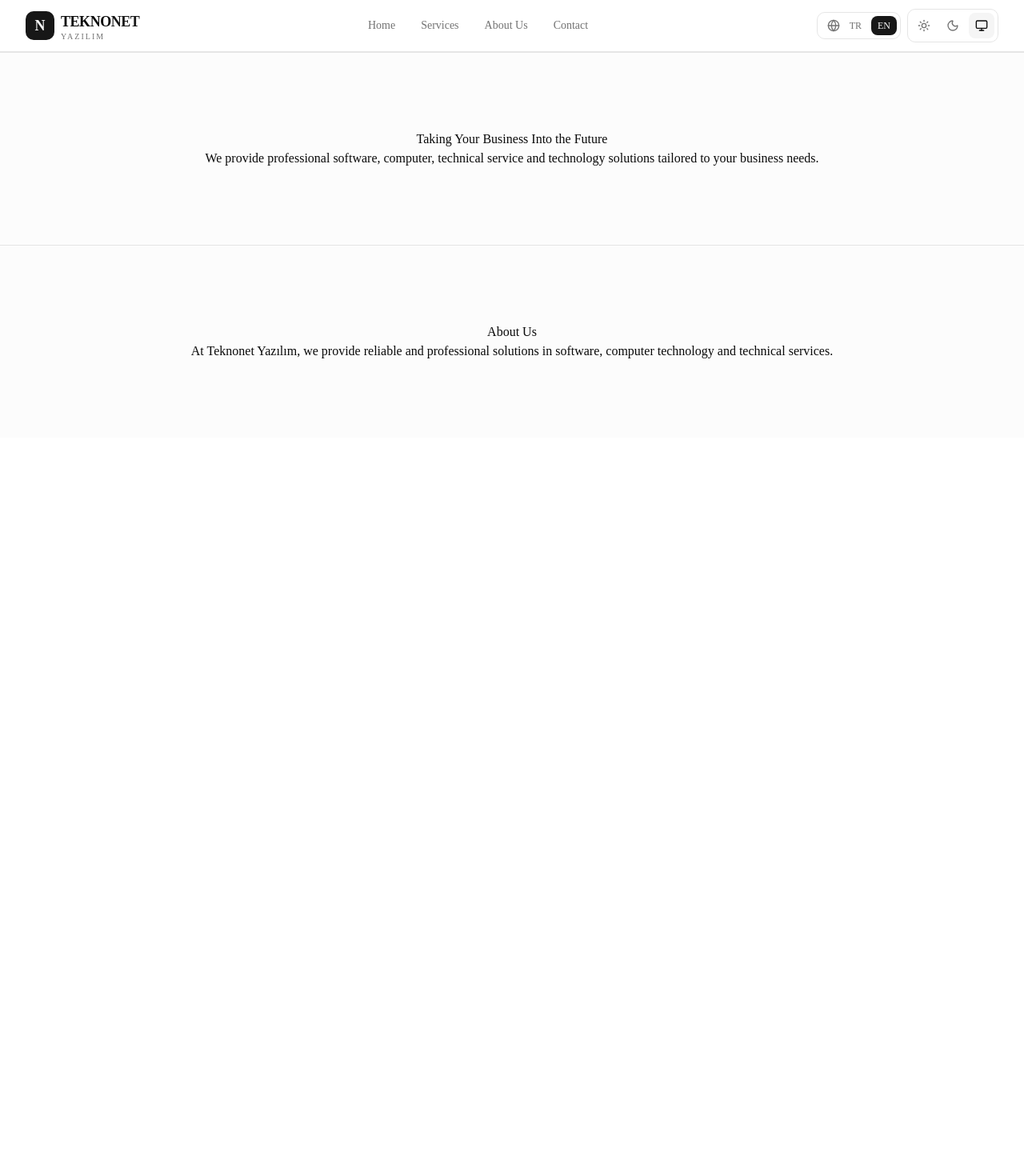
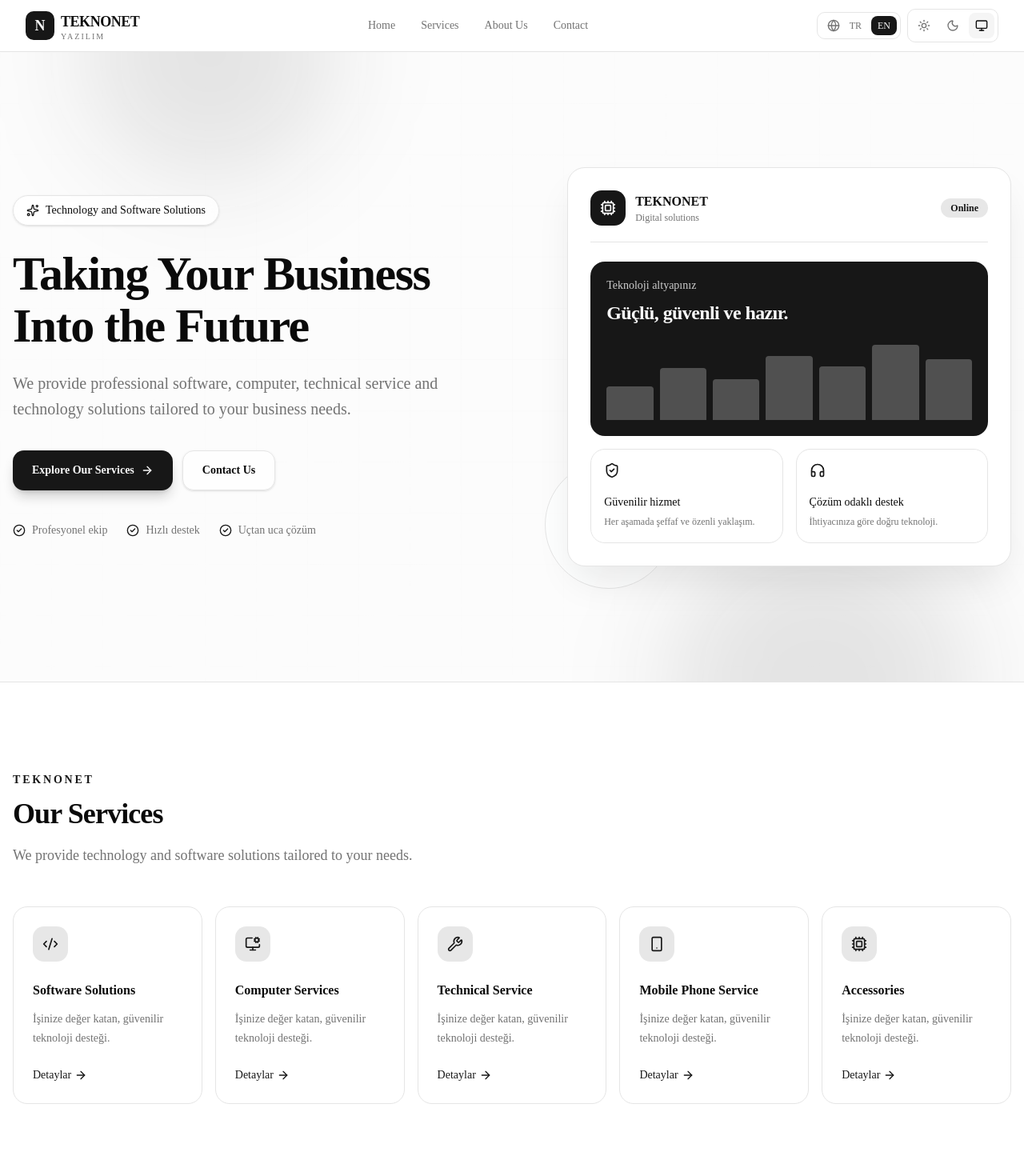
Before and after one commit to atillaalici/teknonet-website, a Next.js app: page /en in a window 1280 px wide. Shown: the top 1470 px of the page at 80% size. Before the commit the page ends 800 px from the top, so only its background shows below. Built offline with nearby package versions, Linux system fonts and the light colour scheme.

Commit message:
feat: redesign localized home page

```diff
--- a/app/[locale]/page.tsx
+++ b/app/[locale]/page.tsx
@@ -1,35 +1,125 @@
 import { Navbar } from "@/components/navbar";
+import {
+  ArrowRight,
+  CheckCircle2,
+  Code2,
+  Cpu,
+  Headphones,
+  MonitorCog,
+  ShieldCheck,
+  Smartphone,
+  Sparkles,
+  Wrench,
+} from "lucide-react";
 import { useTranslations } from "next-intl";
+
+const serviceIcons = [Code2, MonitorCog, Wrench, Smartphone, Cpu];
 
 export default function HomePage() {
   const hero = useTranslations("Hero");
+  const services = useTranslations("Services");
   const about = useTranslations("About");
+  const contact = useTranslations("Contact");
+
+  const serviceItems = [
+    services("software"),
+    services("computer"),
+    services("technicalService"),
+    services("mobile"),
+    services("accessories"),
+  ];
 
   return (
     <>
       <Navbar />
 
-      <main id="home">
-        <section
-          id="home"
-          className="border-t bg-muted/30 px-4 py-24"
-        >
-          <div className="mx-auto max-w-4xl text-center">
-            <h2>{hero("title")}</h2>
+      <main id="home" className="overflow-hidden">
+        <section className="relative isolate border-b bg-muted/30 px-4 py-20 sm:py-28 lg:py-36">
+          <div className="absolute inset-0 -z-10 overflow-hidden">
+            <div className="absolute left-[8%] top-[-20%] size-80 rounded-full bg-primary/10 blur-3xl" />
+            <div className="absolute bottom-[-25%] right-[5%] size-96 rounded-full bg-primary/10 blur-3xl" />
+            <div className="absolute inset-0 bg-[linear-gradient(to_right,transparent_0%,var(--border)_1px,transparent_1px),linear-gradient(to_bottom,transparent_0%,var(--border)_1px,transparent_1px)] bg-[size:4rem_4rem] opacity-20 [mask-image:radial-gradient(ellipse_75%_70%_at_50%_45%,black,transparent)]" />
+          </div>
 
-            <p>{hero("description")}</p>
+          <div className="mx-auto grid max-w-7xl items-center gap-14 lg:grid-cols-[1.05fr_0.95fr] lg:gap-20">
+            <div className="max-w-2xl">
+              <div className="mb-7 inline-flex items-center gap-2 rounded-full border bg-background/80 px-4 py-2 text-sm font-medium shadow-sm backdrop-blur">
+                <Sparkles className="size-4 text-primary" />
+                <span>{hero("badge")}</span>
+              </div>
+
+              <h1 className="text-balance text-4xl font-bold tracking-tight sm:text-5xl lg:text-6xl lg:leading-[1.08]">
+                {hero("title")}
+              </h1>
+
+              <p className="mt-6 max-w-xl text-pretty text-lg leading-8 text-muted-foreground sm:text-xl">
+                {hero("description")}
+              </p>
+
+              <div className="mt-9 flex flex-col gap-3 sm:flex-row">
+                <a href="#services" className="inline-flex items-center justify-center gap-2 rounded-xl bg-primary px-6 py-3.5 text-sm font-semibold text-primary-foreground shadow-lg shadow-primary/20 transition-transform hover:-translate-y-0.5">
+                  {hero("primaryButton")} <ArrowRight className="size-4" />
+                </a>
+                <a href="#contact" className="inline-flex items-center justify-center rounded-xl border bg-background/75 px-6 py-3.5 text-sm font-semibold shadow-sm transition-colors hover:bg-accent">
+                  {hero("secondaryButton")}
+                </a>
+              </div>
+
+              <div className="mt-10 flex flex-wrap gap-x-6 gap-y-3 text-sm text-muted-foreground">
+                {["Profesyonel ekip", "Hızlı destek", "Uçtan uca çözüm"].map((item) => (
+                  <span key={item} className="flex items-center gap-2">
+                    <CheckCircle2 className="size-4 text-primary" /> {item}
+                  </span>
+                ))}
+              </div>
+            </div>
+
+            <div className="relative mx-auto w-full max-w-lg lg:max-w-none">
+              <div className="relative overflow-hidden rounded-3xl border bg-card p-5 shadow-2xl shadow-primary/10 sm:p-7">
+                <div className="flex items-center justify-between border-b pb-5">
+                  <div className="flex items-center gap-3">
+                    <div className="flex size-11 items-center justify-center rounded-xl bg-primary text-primary-foreground"><Cpu className="size-5" /></div>
+                    <div><p className="font-semibold">TEKNO<span className="text-primary">NET</span></p><p className="text-xs text-muted-foreground">Digital solutions</p></div>
+                  </div>
+                  <span className="rounded-full bg-primary/10 px-3 py-1 text-xs font-semibold text-primary">Online</span>
+                </div>
+
+                <div className="mt-6 grid gap-4 sm:grid-cols-2">
+                  <div className="rounded-2xl bg-primary p-5 text-primary-foreground sm:col-span-2">
+                    <p className="text-sm opacity-80">Teknoloji altyapınız</p><p className="mt-2 text-2xl font-semibold tracking-tight">Güçlü, güvenli ve hazır.</p>
+                    <div className="mt-6 flex items-end gap-2">
+                      {[42, 65, 51, 80, 67, 94, 76].map((height, index) => <span key={index} className="w-full rounded-t bg-primary-foreground/25" style={{ height }} />)}
+                    </div>
+                  </div>
+                  <div className="rounded-2xl border bg-background p-4"><ShieldCheck className="size-5 text-primary" /><p className="mt-5 text-sm font-medium">Güvenilir hizmet</p><p className="mt-1 text-xs leading-5 text-muted-foreground">Her aşamada şeffaf ve özenli yaklaşım.</p></div>
+                  <div className="rounded-2xl border bg-background p-4"><Headphones className="size-5 text-primary" /><p className="mt-5 text-sm font-medium">Çözüm odaklı destek</p><p className="mt-1 text-xs leading-5 text-muted-foreground">İhtiyacınıza göre doğru teknoloji.</p></div>
+                </div>
+              </div>
+              <div className="absolute -bottom-7 -left-7 -z-10 size-40 rounded-full border bg-background/50" />
+            </div>
           </div>
         </section>
-        <section
-          id="about"
-          className="border-t bg-muted/30 px-4 py-24"
-        >
-          <div className="mx-auto max-w-4xl text-center">
-            <h2>{about("title")}</h2>
 
-            <p>{about("description")}</p>
+        <section id="services" className="px-4 py-20 sm:py-28">
+          <div className="mx-auto max-w-7xl">
+            <div className="max-w-2xl"><p className="text-sm font-semibold tracking-[0.2em] text-primary uppercase">Teknonet</p><h2 className="mt-3 text-3xl font-bold tracking-tight sm:text-4xl">{services("title")}</h2><p className="mt-4 text-lg leading-8 text-muted-foreground">{services("description")}</p></div>
+            <div className="mt-12 grid gap-4 sm:grid-cols-2 lg:grid-cols-5">
+              {serviceItems.map((service, index) => {
+                const Icon = serviceIcons[index];
+                return <article key={service} className="group rounded-2xl border bg-card p-6 transition-all hover:-translate-y-1 hover:border-primary/40 hover:shadow-xl hover:shadow-primary/5"><div className="flex size-11 items-center justify-center rounded-xl bg-primary/10 text-primary transition-colors group-hover:bg-primary group-hover:text-primary-foreground"><Icon className="size-5" /></div><h3 className="mt-6 text-base font-semibold leading-6">{service}</h3><p className="mt-3 text-sm leading-6 text-muted-foreground">İşinize değer katan, güvenilir teknoloji desteği.</p><span className="mt-6 inline-flex items-center gap-1 text-sm font-medium text-primary">Detaylar <ArrowRight className="size-4 transition-transform group-hover:translate-x-1" /></span></article>;
+              })}
+            </div>
           </div>
         </section>
+
+        <section id="about" className="border-y bg-muted/35 px-4 py-20 sm:py-28">
+          <div className="mx-auto grid max-w-7xl items-center gap-12 lg:grid-cols-2 lg:gap-20">
+            <div className="rounded-3xl border bg-card p-7 shadow-sm sm:p-10"><div className="grid grid-cols-2 gap-4"><div className="rounded-2xl bg-primary p-5 text-primary-foreground sm:p-7"><p className="text-4xl font-bold">360°</p><p className="mt-2 text-sm opacity-80">Teknoloji yaklaşımı</p></div><div className="rounded-2xl border bg-background p-5 sm:p-7"><p className="text-4xl font-bold">7/24</p><p className="mt-2 text-sm text-muted-foreground">Güvenilir destek</p></div><div className="col-span-2 rounded-2xl border bg-background p-5 sm:p-7"><div className="flex items-center gap-4"><div className="flex size-12 shrink-0 items-center justify-center rounded-xl bg-primary/10 text-primary"><Sparkles className="size-5" /></div><p className="text-sm leading-6 text-muted-foreground">İşletmenizin ihtiyaçlarını anlayan, sürdürülebilir çözümler tasarlıyoruz.</p></div></div></div></div>
+            <div className="max-w-xl"><p className="text-sm font-semibold tracking-[0.2em] text-primary uppercase">Teknoloji ortağınız</p><h2 className="mt-3 text-3xl font-bold tracking-tight sm:text-4xl">{about("title")}</h2><p className="mt-5 text-lg leading-8 text-muted-foreground">{about("description")}</p><div className="mt-8 space-y-4">{["İhtiyaca özel teknoloji stratejisi", "Deneyimli ve ulaşılabilir ekip", "Uzun vadeli iş ortaklığı"].map((item) => <div key={item} className="flex items-center gap-3 text-sm font-medium"><CheckCircle2 className="size-5 text-primary" />{item}</div>)}</div></div>
+          </div>
+        </section>
+
+        <section id="contact" className="px-4 py-20 sm:py-28"><div className="mx-auto max-w-7xl rounded-3xl bg-primary px-6 py-12 text-center text-primary-foreground shadow-2xl shadow-primary/20 sm:px-12 sm:py-16"><p className="text-sm font-semibold tracking-[0.2em] uppercase opacity-75">Birlikte büyüyelim</p><h2 className="mx-auto mt-4 max-w-2xl text-3xl font-bold tracking-tight sm:text-4xl">{contact("title")}</h2><p className="mx-auto mt-5 max-w-xl text-lg leading-8 opacity-80">{contact("description")}</p><a href="mailto:info@teknonet.com" className="mt-9 inline-flex items-center gap-2 rounded-xl bg-background px-6 py-3.5 text-sm font-semibold text-foreground transition-transform hover:-translate-y-0.5">{contact("button")} <ArrowRight className="size-4" /></a></div></section>
       </main>
     </>
   );
```
